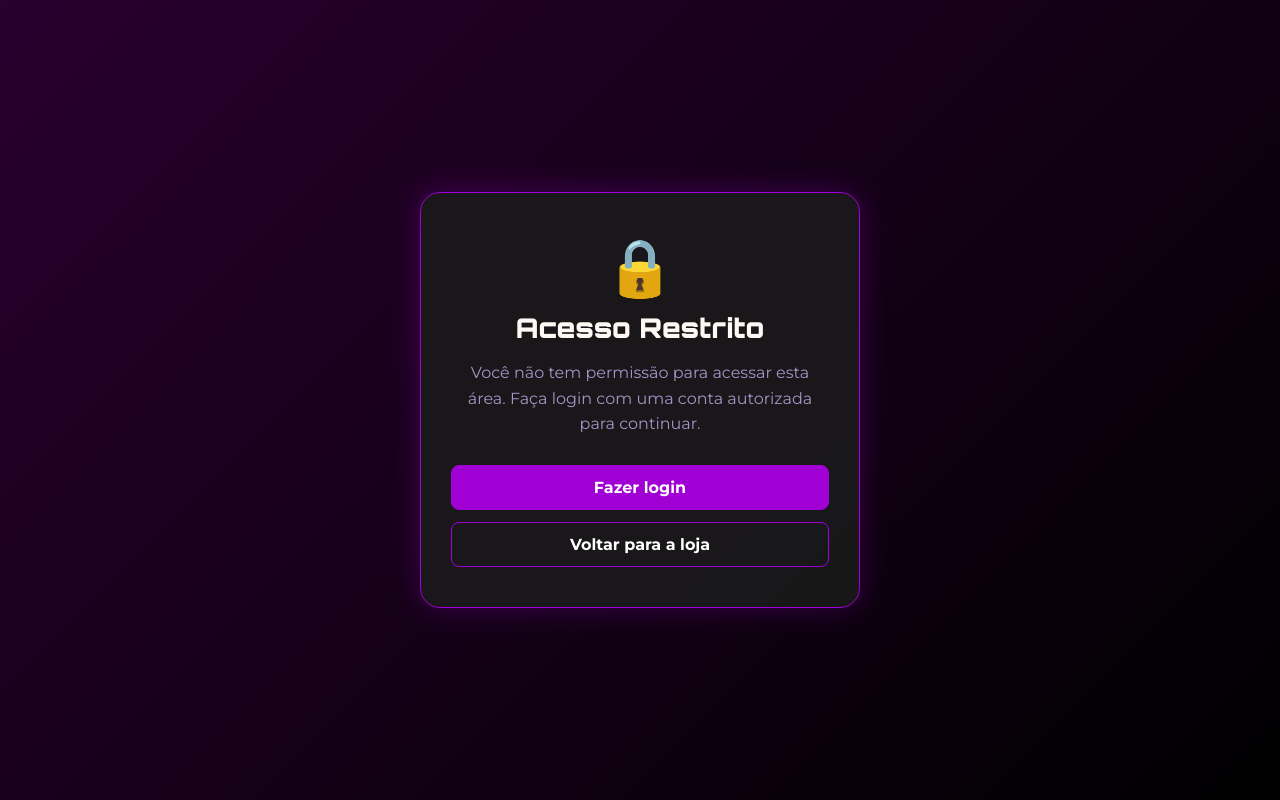
After one commit to isaafreiress-gif/Projeto-E-commerce, a Spring app: page /AcessoNegadoController/acessonegado in a window 1280 px wide. The commit adds this page. Run offline with Thymeleaf, Linux system fonts and the light colour scheme; the template is opened without the code that fills it, so the values that code supplies are empty.

Commit message:
pagina de acesso restrito

```diff
--- a/src/main/java/br/edu/ifg/luziania/pw/controller/CarrinhoController.java
+++ b/src/main/java/br/edu/ifg/luziania/pw/controller/CarrinhoController.java
@@ -7,8 +7,10 @@ import io.quarkus.qute.TemplateInstance;
 import jakarta.annotation.security.RolesAllowed;
 import jakarta.inject.Inject;
 import jakarta.ws.rs.*;
+import jakarta.ws.rs.core.Context;
 import jakarta.ws.rs.core.MediaType;
 import jakarta.ws.rs.core.Response;
+import jakarta.ws.rs.core.SecurityContext;
 
 @RolesAllowed({"CLIENTE", "ADMIN"})
 @Path("carrinho")
@@ -50,7 +52,7 @@ public class CarrinhoController {
 
   @POST
   @Path("finalizar")
-  public Response finalizar() {
-    return carrinhoBO.finalizar();
+  public Response finalizar(@Context SecurityContext security) {
+    return carrinhoBO.finalizar(security.getUserPrincipal().getName());
   }
 }
--- a/src/main/java/br/edu/ifg/luziania/pw/model/bo/CarrinhoBO.java
+++ b/src/main/java/br/edu/ifg/luziania/pw/model/bo/CarrinhoBO.java
@@ -52,7 +52,7 @@ public class CarrinhoBO {
   }
 
   @Transactional
-  public Response finalizar() {
+  public Response finalizar(String emailUsuario) {
     List<CarrinhoDTO> itens = dao.listarTodos();
 
     if (itens.isEmpty()) {
@@ -68,7 +68,7 @@ public class CarrinhoBO {
       quantidadeItens += qtd;
     }
 
-    pedidoDAO.insert(new Pedido(valorTotal, quantidadeItens));
+    pedidoDAO.insert(new Pedido(valorTotal, quantidadeItens, emailUsuario));
     dao.limparTudo();
     return Response.ok().build();
   }
--- a/src/main/resources/META-INF/resources/js/carrinho.js
+++ b/src/main/resources/META-INF/resources/js/carrinho.js
@@ -120,14 +120,14 @@ function renderizarCarrinhoNaTela(itens) {
         <div class="item-carrinho" style="display:flex; justify-content:space-between; align-items:center; padding:15px; border-bottom:1px solid #29002e; color:#fff;">
             <div>
                 <strong>${item.nome}</strong> (x${qtd})<br>
-                <span style="color:#c600fe;">R$ ${subtotal.toFixed(2).replace('.', ',')}</span>
+                <span style="color:#c600fe;">R$ ${subtotal.toLocaleString('pt-BR', {minimumFractionDigits: 2, maximumFractionDigits: 2})}</span>
             </div>
             <button onclick="removerDoCarrinho('${item.nome}')" style="background:#ff4d4d; border:none; color:white; padding:5px 10px; border-radius:5px; cursor:pointer;">Remover</button>
         </div>`;
     });
 
     if (totalHTML) {
-      totalHTML.innerText = "R$ " + total.toFixed(2).replace('.', ',');
+      totalHTML.innerText = "R$ " + total.toLocaleString('pt-BR', {minimumFractionDigits: 2, maximumFractionDigits: 2});
     }
   }
 }
--- /dev/null
+++ b/src/main/resources/templates/AcessoNegadoController/acessonegado.html
@@ -0,0 +1,70 @@
+<!DOCTYPE html>
+<html lang="pt-br">
+<head>
+  <meta charset="UTF-8">
+  <meta name="viewport" content="width=device-width, initial-scale=1.0">
+  <title>Acesso Restrito | Zion Tech Store</title>
+  <link href="https://fonts.googleapis.com/css2?family=Montserrat:wght@400;700&family=Orbitron:wght@900&display=swap" rel="stylesheet">
+  <style>
+    * { margin: 0; padding: 0; box-sizing: border-box; font-family: "Montserrat", sans-serif; }
+
+    body {
+      min-height: 100vh;
+      display: flex;
+      justify-content: center;
+      align-items: center;
+      padding: 20px;
+      color: #fff7f4;
+      background: linear-gradient(135deg, #29002e 0%, black 100%);
+    }
+
+    .card {
+      width: 100%;
+      max-width: 440px;
+      text-align: center;
+      padding: 40px 30px;
+      border-radius: 20px;
+      background: rgba(26, 26, 26, 0.9);
+      border: 1px solid #a100d5;
+      box-shadow: 0 0 30px rgba(161, 0, 213, 0.3);
+    }
+
+    .icone { font-size: 3.5rem; }
+
+    h1 {
+      font-family: "Orbitron", sans-serif;
+      font-size: 1.7rem;
+      margin: 10px 0 15px;
+    }
+
+    p { color: #a694c7; line-height: 1.6; margin-bottom: 28px; }
+
+    .btn {
+      display: block;
+      padding: 12px;
+      margin-top: 12px;
+      border: 1px solid #a100d5;
+      border-radius: 8px;
+      color: #fff;
+      font-weight: 700;
+      text-decoration: none;
+      transition: 0.3s;
+    }
+    .btn:hover { background: #a100d5; }
+    .btn.principal { background: #a100d5; }
+    .btn.principal:hover { background: #c600fe; border-color: #c600fe; }
+  </style>
+</head>
+<body>
+
+<main class="card">
+  <div class="icone">🔒</div>
+  <h1>Acesso Restrito</h1>
+  <p>Você não tem permissão para acessar esta área. Faça login com uma conta autorizada para continuar.</p>
+
+  <a class="btn principal" href="/login">Fazer login</a>
+  <a class="btn" href="/produto">Voltar para a loja</a>
+</main>
+
+</body>
+</html>
--- a/src/main/resources/templates/CadastroProdutoController/cadastroproduto.html
+++ b/src/main/resources/templates/CadastroProdutoController/cadastroproduto.html
@@ -38,8 +38,7 @@
 
         <div class="input-group">
           <label for="prod-preco">Preço (R$)</label>
-          <input type="text" id="prod-preco" inputmode="numeric" placeholder="Ex: 14.500,00" required>
-
+          <input type="text" id="prod-preco" inputmode="decimal" placeholder="Ex: 7.610,00 ou 299,90" required>
         </div>
 
         <div class="input-group">
```
Also changed, not shown: src/main/java/br/edu/ifg/luziania/pw/controller/AcessoNegadoController.java (added, +24 -0 lines), src/main/java/br/edu/ifg/luziania/pw/filter/AcessoNegado.java (added, +30 -0 lines), src/main/java/br/edu/ifg/luziania/pw/model/entity/Pedido.java (+11 -1 lines), src/main/resources/META-INF/resources/js/produto.js (+41 -4 lines).
